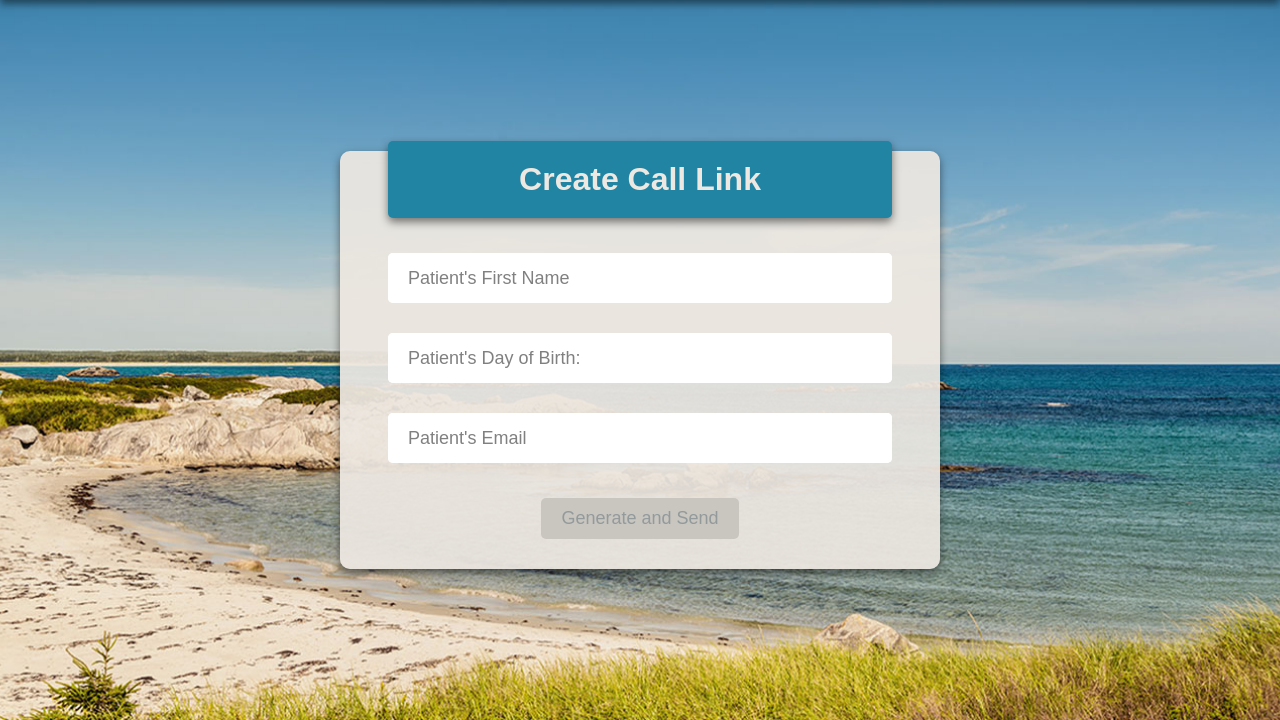
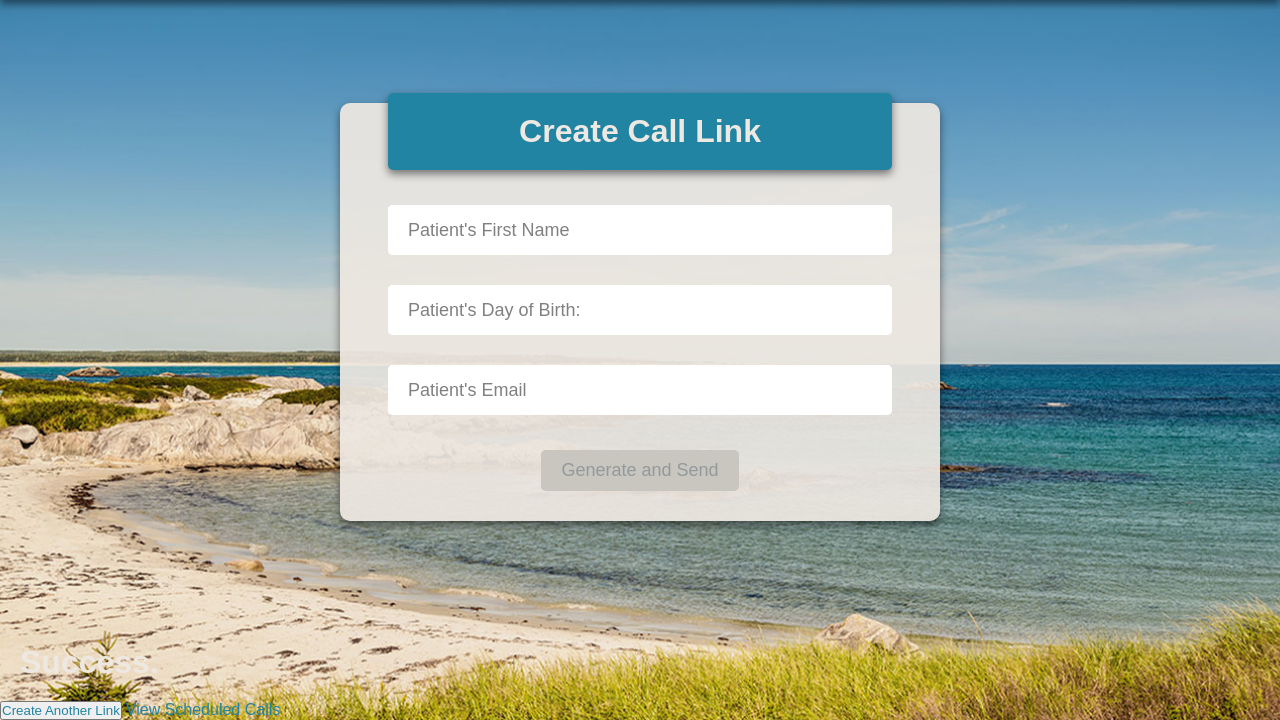
Before and after one commit to Clark-TheCoder/Virtual_Appointment_Application, a Node server app: page /call/create_link in a window 1280 px wide. Shown: the part 80-800 px from the top of the page. Run offline with Node 20, Linux system fonts and the light colour scheme.

Commit message:
Removed comment, updated stylesheet and script paths

```diff
--- a/views/provider/create_link.ejs
+++ b/views/provider/create_link.ejs
@@ -36,20 +36,16 @@
     </div>
   </div>
 
-  <!--
-  <link rel="stylesheet" href="/css/popup.css" />
+  <link rel="stylesheet" href="/css/general/popup.css" />
   <div id="page_overlay"></div>
   <div id="popup">
     <h1>Success.</h1>
     <div class="popup-button-container">
       <button id="close_button">Create Another Link</button>
-      Updated to use button_link class
       <a href="/call/scheduled_calls" class="button_link">View Scheduled Calls</a>
     </div>
   </div>
 
-  <script type="module" src="/js/create_link/index.js"></script>
-  -->
 
   <script src="/js/ui/navbar.js"></script>
   <script type="module" src="/js/provider/createCall/index.js"></script>
```
